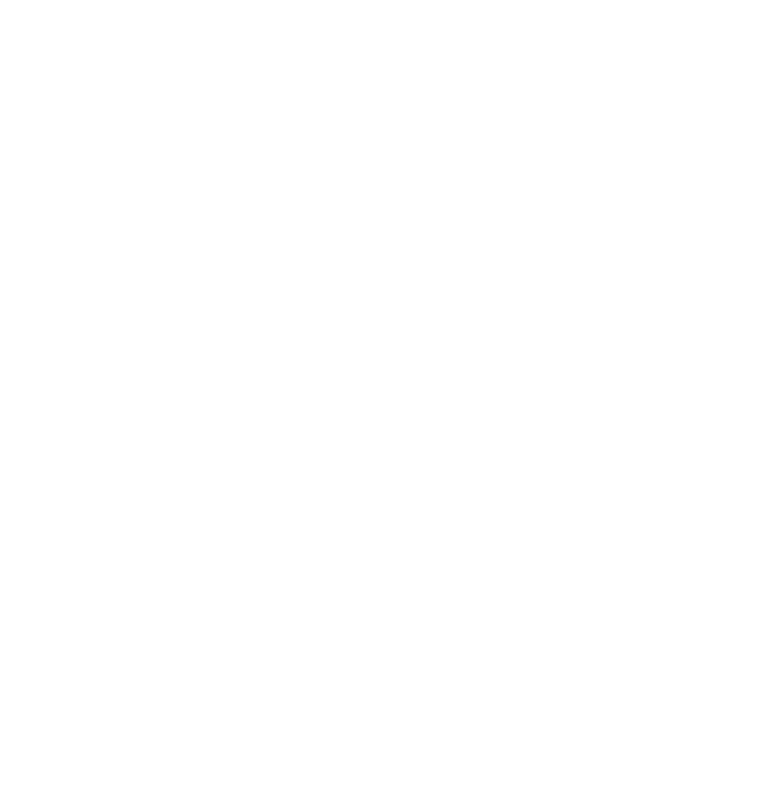
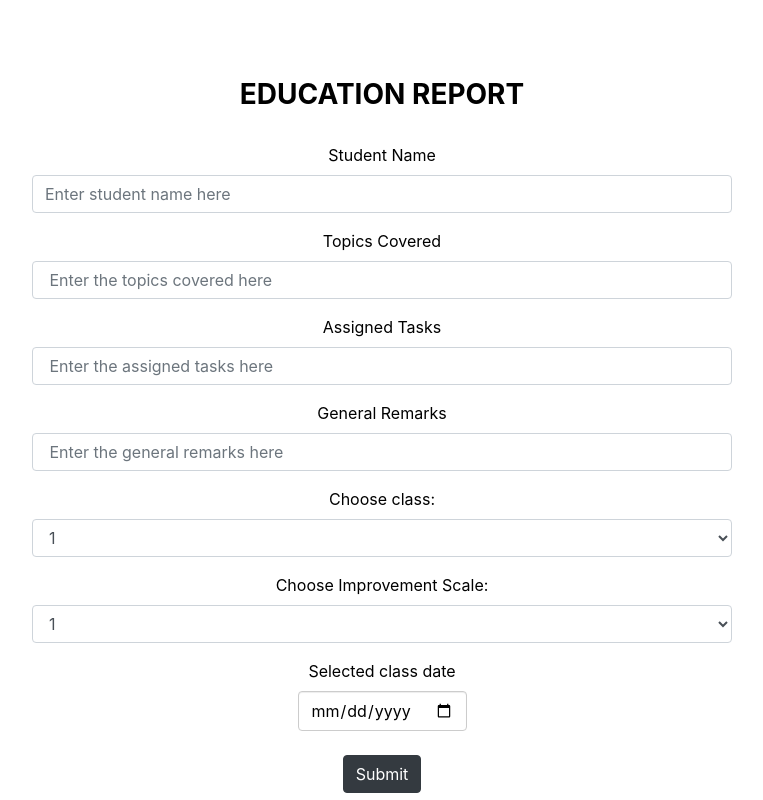
Before and after one commit to Rnkumar/karamkodu-webapp, a React (Create React App) app: page /report in a window 1280 px wide. Shown: the whole page, without its empty margins (258-1021 px from the left). Built offline with nearby package versions, Linux system fonts and the light colour scheme.

Commit message:
adds report and team page

```diff
--- a/public/index.html
+++ b/public/index.html
@@ -8,6 +8,10 @@
       href="https://stackpath.bootstrapcdn.com/bootstrap/4.4.1/css/bootstrap.min.css"
       integrity="sha384-Vkoo8x4CGsO3+Hhxv8T/Q5PaXtkKtu6ug5TOeNV6gBiFeWPGFN9MuhOf23Q9Ifjh"
       crossorigin="anonymous"
+    />
+    <link
+      rel="stylesheet"
+      href="https://stackpath.bootstrapcdn.com/font-awesome/4.7.0/css/font-awesome.min.css"
     />
     <meta name="viewport" content="width=device-width, initial-scale=1" />
     <meta name="theme-color" content="#000000" />
--- /dev/null
+++ b/src/components/EducationReport/EducationReport.css
@@ -0,0 +1,26 @@
+.title {
+  font-weight: bold;
+  color: black;
+  text-transform: uppercase;
+  padding-top: 7%;
+}
+
+.rowstyle {
+  margin-left: 15px;
+  margin-right: 15px;
+}
+
+.dateinput {
+  background: white;
+  color: black;
+  border: 1px solid #ccc;
+  border-radius: 4px;
+  padding: 6px 12px;
+  box-shadow: inset 0 1px 1px rgba(0, 0, 0, 0.075);
+  background: white;
+  color: black;
+  border: 1px solid #ccc;
+  border-radius: 4px;
+  padding: 6px 12px;
+  box-shadow: inset 0 1px 1px rgba(0, 0, 0, 0.075);
+}
--- /dev/null
+++ b/src/components/EducationReport/EducationReport.js
@@ -0,0 +1,99 @@
+import React, { Component } from "react";
+import "./EducationReport.css";
+
+export default class EducationReport extends Component {
+  renderSelect(n) {
+    let options = [];
+    for (let i = 0; i < n; i++) {
+      options.push(<option>{i + 1}</option>);
+    }
+    return options;
+  }
+
+  submitReport() {}
+
+  render() {
+    return (
+      <div class="page-wrapper">
+        <div class="container" style={{ color: "black" }}>
+          <center>
+            <h3 className="title">Education Report</h3>
+            <br />
+          </center>
+          <div class="row">
+            <div class="col-md-2"></div>
+            <div class="col-md-8">
+              <form method="post" action="#">
+                <div class="row" className="rowstyle">
+                  <div class="form-group">
+                    <label>Student Name</label>
+                    <input
+                      type="text"
+                      class="form-control"
+                      name="student_name"
+                      placeholder="Enter student name here"
+                    />
+                  </div>
+                  <div class="form-group">
+                    <label>Topics Covered</label>
+                    <br />
+                    <input
+                      type="text"
+                      class="form-control"
+                      name="topics_covered"
+                      placeholder=" Enter the topics covered here"
+                    />
+                  </div>
+                  <div class="form-group">
+                    <label>Assigned Tasks</label>
+                    <br />
+                    <input
+                      type="text"
+                      class="form-control"
+                      name="assigned_task"
+                      placeholder=" Enter the assigned tasks here"
+                    />
+                  </div>
+                  <div class="form-group">
+                    <label>General Remarks</label>
+                    <br />
+                    <input
+                      type="text"
+                      class="form-control"
+                      name="general_remarks"
+                      placeholder=" Enter the general remarks here"
+                    />
+                  </div>
+                  <div class="form-group">
+                    <label>Choose class:</label>
+                    <select class="form-control">
+                      {this.renderSelect(12)}
+                    </select>
+                  </div>
+                  <div class="form-group">
+                    <label>Choose Improvement Scale:</label>
+                    <select class="form-control">
+                      {this.renderSelect(10)}
+                    </select>
+                  </div>
+                  <label>Selected class date</label>
+                  <br />
+                  <input type="date" name="date" className="dateinput" />
+                  <br />
+                  <br />
+                  <input
+                    type="button"
+                    class="btn btn-dark"
+                    value="Submit"
+                    onClick={this.submitReport()}
+                  />
+                </div>
+              </form>
+            </div>
+            <div class="col-md-2"></div>
+          </div>
+        </div>
+      </div>
+    );
+  }
+}
--- a/src/pages/Profile/Profile.js
+++ b/src/pages/Profile/Profile.js
@@ -38,11 +38,10 @@
 
   check(name) {}
 
-  renderButton(dataTargetId, name, btnId, text) {
+  renderButton(dataTargetId, name, text) {
     return (
       <button
         type="button"
-        id={btnId}
         className={this.processStyleForBtn(name, "btn btn-dark mem_bt")}
         data-toggle="modal"
         data-target={dataTargetId}
@@ -74,23 +73,13 @@
         </div>
         <br />
         {name.toLowerCase() === "environment" ? (
-          this.renderButton("#env", name, "envbtn", "Register")
+          this.renderButton("#env", name, "Register")
         ) : (
           <>
-            {this.renderButton(
-              "#" + id + "_mem",
-              name,
-              id + "btn1",
-              "Register as Member"
-            )}
+            {this.renderButton("#" + id + "_mem", name, "Register as Member")}
             <br />
             <br />
-            {this.renderButton(
-              "#" + id + "_lead",
-              name,
-              id + "btn2",
-              "Register as Leader"
-            )}
+            {this.renderButton("#" + id + "_lead", name, "Register as Leader")}
           </>
         )}
       </>
--- a/src/pages/Report/Report.js
+++ b/src/pages/Report/Report.js
@@ -1,9 +1,10 @@
 import React, { Component } from "react";
 import "./Report.css";
+import EducationReport from "./../../components/EducationReport/EducationReport";
 
 class Report extends Component {
   render() {
-    return <div></div>;
+    return <EducationReport />;
   }
 }
 
--- a/src/pages/Team/Team.css
+++ b/src/pages/Team/Team.css
@@ -0,0 +1,9 @@
+.title {
+  font-weight: bold;
+  color: black;
+  text-transform: uppercase;
+  padding-top: 7%;
+}
+
+.list-element-container {
+}
--- a/src/pages/Team/Team.js
+++ b/src/pages/Team/Team.js
@@ -1,9 +1,93 @@
 import React, { Component } from "react";
 import "./Team.css";
+import profileImage from "./../../images/profile/profile.png";
+import phoneImage from "./../../images/profile/phone.png";
 
 class Team extends Component {
+  constructor(props) {
+    super(props);
+    this.state = {
+      teamMembers: [
+        {
+          name: "dlsjflsdf",
+          mobile: "879843759834",
+          id: 12
+        }
+      ]
+    };
+  }
+
+  getUrl(type) {}
+
+  renderTeam() {
+    const team = this.state.teamMembers;
+    return team.map((item, id) => (
+      <li key={id} class="list-group-item">
+        <img
+          src={profileImage}
+          style={{ width: "40px", float: "left", marginRight: "10px" }}
+          alt="profile logo"
+        />
+        <span style={{ float: "left", marginTop: "5px" }}>{item.name}</span>
+        <img
+          src={phoneImage}
+          style={{ width: "32px", marginRight: "10px" }}
+          alt="phone logo"
+        />
+        <span style={{ marginTop: "5px" }}>{item.mobile}</span>
+        <span class="badge" style={{ float: "right" }}>
+          {"KK" + item.id}
+        </span>
+      </li>
+    ));
+  }
+
   render() {
-    return <div></div>;
+    return (
+      <div>
+        <center>
+          <h3 className="title">MY TEAM</h3>
+          <br />
+        </center>
+        <div class="row">
+          <div class="col-md-2"></div>
+          <div class="col-md-8">
+            <center id="statustext">
+              <p>Loading!!</p>
+            </center>
+            <ul class="list-group" id="teamlist">
+              {this.renderTeam()}
+            </ul>
+            <br />
+            <center>
+              <button
+                type="button"
+                onClick={this.getUrl("request")}
+                class="btn btn-dark"
+              >
+                View Requests
+              </button>
+              &nbsp;&nbsp;&nbsp;
+              <button
+                type="button"
+                onClick={this.getUrl("report")}
+                class="btn btn-dark"
+              >
+                Add Report
+              </button>
+            </center>
+            <br />
+            {/* <center>
+              <p id="lastreportdate">No reports submitted yet</p>
+            </center> */}
+          </div>
+          <div class="col-md-2"></div>
+        </div>
+        <br />
+        <br />
+        <br />
+      </div>
+    );
   }
 }
 
```
Also changed, not shown: src/components/EnvironmentReport/EnvironmentReport.css (added), src/components/EnvironmentReport/EnvironmentReport.js (added), src/components/RehabilitationReport/RehabilitationReport.css (added), src/components/RehabilitationReport/RehabilitationReport.js (added).
